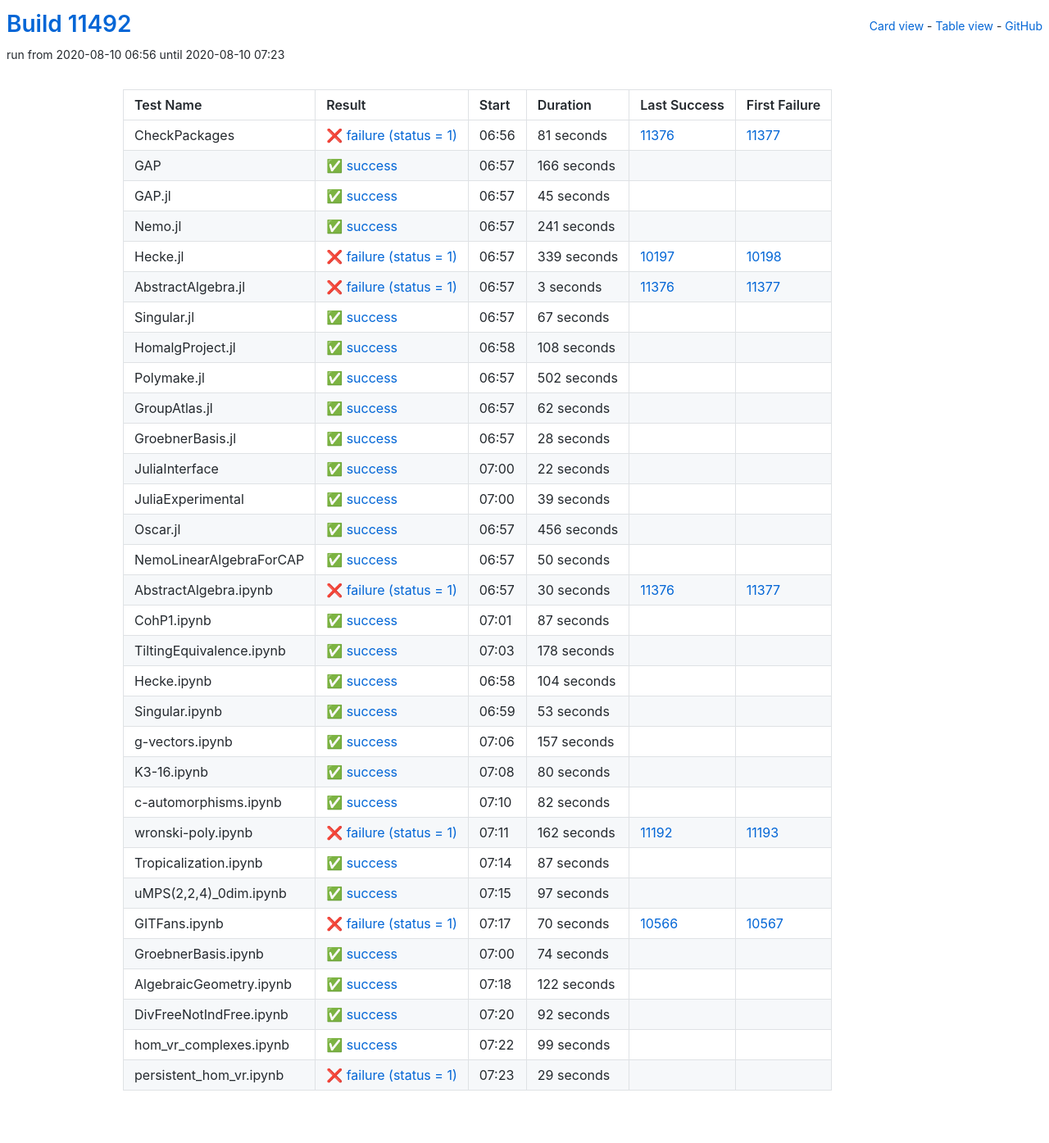
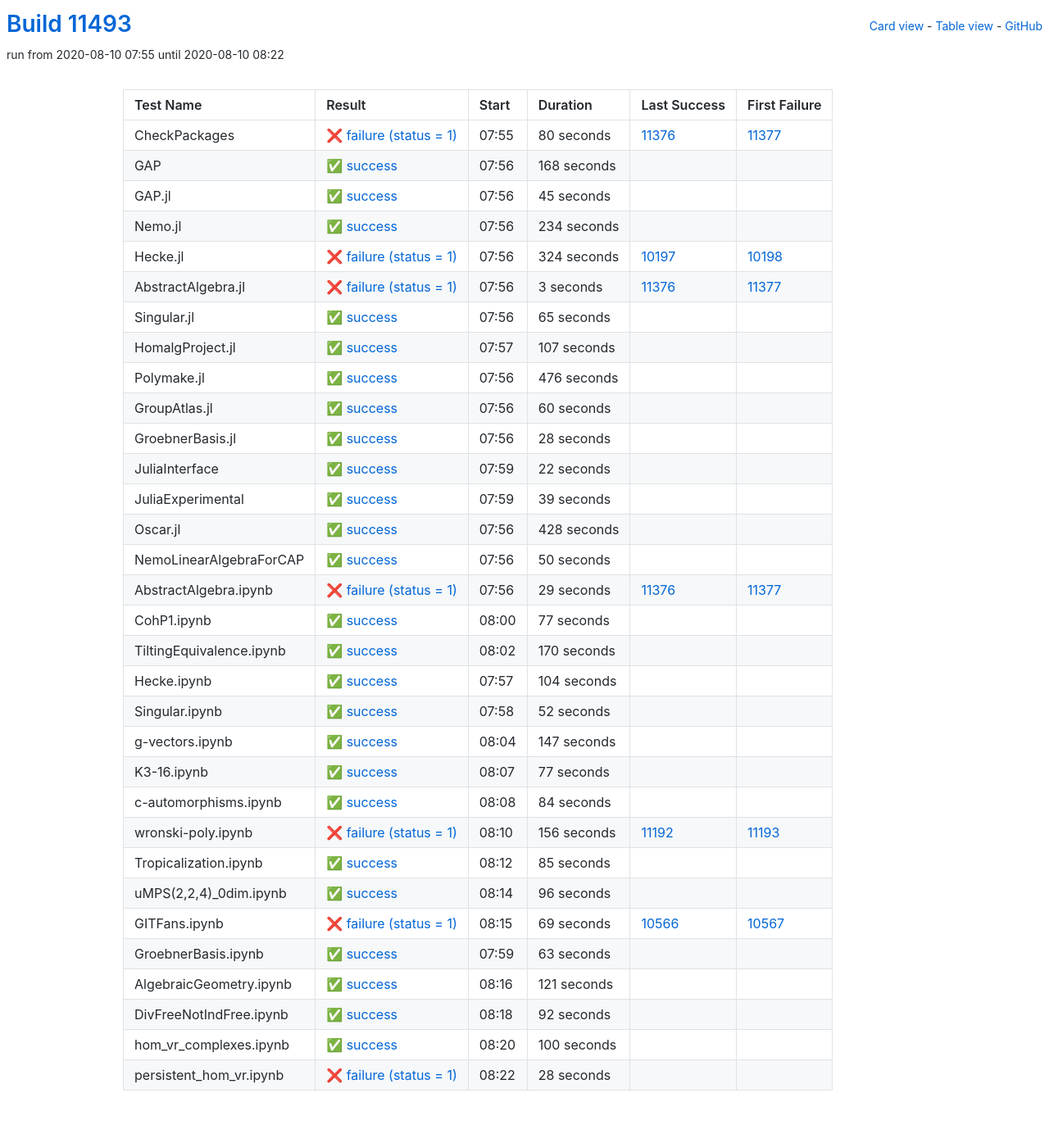
Before and after one commit to oscar-system/oscar-ci-status, a Jekyll site: the page built from table.html, in a window 1280 px wide. Shown: the whole page at 82% size. Built offline with Jekyll 4.4.1, drawn with Linux system fonts in a browser that asks for light colours.

Commit message:
Build #11493

```diff
--- a/_data/ci.yml
+++ b/_data/ci.yml
@@ -1,6 +1,6 @@
 ---
-build: 11492
-build_url: https://oscarci.mathematik.uni-kl.de/job/oscar/11492/
+build: 11493
+build_url: https://oscarci.mathematik.uni-kl.de/job/oscar/11493/
 job: oscar
 organization: oscar-system
 repo: oscar-ci-status
@@ -8,32 +8,32 @@
 tests:
 - name: CheckPackages
   id: checkpackages
-  log: https://oscarci.mathematik.uni-kl.de/job/oscar/11492/artifact/logs/build-11492/CheckPackages.log
-  start: 2020-08-10 06:56
+  log: https://oscarci.mathematik.uni-kl.de/job/oscar/11493/artifact/logs/build-11493/CheckPackages.log
+  start: 2020-08-10 07:55
   success: false
   exitcode: 1
   status: failure
-  duration: 81
+  duration: 80
   last_success: 11376
   last_success_url: https://oscarci.mathematik.uni-kl.de/job/oscar/11376/
   first_failure: 11377
   first_failure_url: https://oscarci.mathematik.uni-kl.de/job/oscar/11377/
 - name: GAP
   id: gap
-  log: https://oscarci.mathematik.uni-kl.de/job/oscar/11492/artifact/logs/build-11492/GAP.log
-  start: 2020-08-10 06:57
+  log: https://oscarci.mathematik.uni-kl.de/job/oscar/11493/artifact/logs/build-11493/GAP.log
+  start: 2020-08-10 07:56
   success: true
   exitcode: 0
   status: success
-  duration: 166
+  duration: 168
   last_success: false
   last_success_url:
   first_failure: false
   first_failure_url:
 - name: GAP.jl
   id: gap-jl
-  log: https://oscarci.mathematik.uni-kl.de/job/oscar/11492/artifact/logs/build-11492/GAP.jl.log
-  start: 2020-08-10 06:57
+  log: https://oscarci.mathematik.uni-kl.de/job/oscar/11493/artifact/logs/build-11493/GAP.jl.log
+  start: 2020-08-10 07:56
   success: true
   exitcode: 0
   status: success
@@ -44,32 +44,32 @@
   first_failure_url:
 - name: Nemo.jl
   id: nemo-jl
-  log: https://oscarci.mathematik.uni-kl.de/job/oscar/11492/artifact/logs/build-11492/Nemo.jl.log
-  start: 2020-08-10 06:57
+  log: https://oscarci.mathematik.uni-kl.de/job/oscar/11493/artifact/logs/build-11493/Nemo.jl.log
+  start: 2020-08-10 07:56
   success: true
   exitcode: 0
   status: success
-  duration: 241
+  duration: 234
   last_success: false
   last_success_url:
   first_failure: false
   first_failure_url:
 - name: Hecke.jl
   id: hecke-jl
-  log: https://oscarci.mathematik.uni-kl.de/job/oscar/11492/artifact/logs/build-11492/Hecke.jl.log
-  start: 2020-08-10 06:57
+  log: https://oscarci.mathematik.uni-kl.de/job/oscar/11493/artifact/logs/build-11493/Hecke.jl.log
+  start: 2020-08-10 07:56
   success: false
   exitcode: 1
   status: failure
-  duration: 339
+  duration: 324
   last_success: 10197
   last_success_url: https://oscarci.mathematik.uni-kl.de/job/oscar/10197/
   first_failure: 10198
   first_failure_url: https://oscarci.mathematik.uni-kl.de/job/oscar/10198/
 - name: AbstractAlgebra.jl
   id: abstractalgebra-jl
-  log: https://oscarci.mathematik.uni-kl.de/job/oscar/11492/artifact/logs/build-11492/AbstractAlgebra.jl.log
-  start: 2020-08-10 06:57
+  log: https://oscarci.mathematik.uni-kl.de/job/oscar/11493/artifact/logs/build-11493/AbstractAlgebra.jl.log
+  start: 2020-08-10 07:56
   success: false
   exitcode: 1
   status: failure
@@ -80,56 +80,56 @@
   first_failure_url: https://oscarci.mathematik.uni-kl.de/job/oscar/11377/
 - name: Singular.jl
   id: singular-jl
-  log: https://oscarci.mathematik.uni-kl.de/job/oscar/11492/artifact/logs/build-11492/Singular.jl.log
-  start: 2020-08-10 06:57
+  log: https://oscarci.mathematik.uni-kl.de/job/oscar/11493/artifact/logs/build-11493/Singular.jl.log
+  start: 2020-08-10 07:56
   success: true
   exitcode: 0
   status: success
-  duration: 67
+  duration: 65
   last_success: false
   last_success_url:
   first_failure: false
   first_failure_url:
 - name: HomalgProject.jl
   id: homalgproject-jl
-  log: https://oscarci.mathematik.uni-kl.de/job/oscar/11492/artifact/logs/build-11492/HomalgProject.jl.log
-  start: 2020-08-10 06:58
+  log: https://oscarci.mathematik.uni-kl.de/job/oscar/11493/artifact/logs/build-11493/HomalgProject.jl.log
+  start: 2020-08-10 07:57
   success: true
   exitcode: 0
   status: success
-  duration: 108
+  duration: 107
   last_success: false
   last_success_url:
   first_failure: false
   first_failure_url:
 - name: Polymake.jl
   id: polymake-jl
-  log: https://oscarci.mathematik.uni-kl.de/job/oscar/11492/artifact/logs/build-11492/Polymake.jl.log
-  start: 2020-08-10 06:57
+  log: https://oscarci.mathematik.uni-kl.de/job/oscar/11493/artifact/logs/build-11493/Polymake.jl.log
+  start: 2020-08-10 07:56
   success: true
   exitcode: 0
   status: success
-  duration: 502
+  duration: 476
   last_success: false
   last_success_url:
   first_failure: false
   first_failure_url:
 - name: GroupAtlas.jl
   id: groupatlas-jl
-  log: https://oscarci.mathematik.uni-kl.de/job/oscar/11492/artifact/logs/build-11492/GroupAtlas.jl.log
-  start: 2020-08-10 06:57
+  log: https://oscarci.mathematik.uni-kl.de/job/oscar/11493/artifact/logs/build-11493/GroupAtlas.jl.log
+  start: 2020-08-10 07:56
   success: true
   exitcode: 0
   status: success
-  duration: 62
+  duration: 60
   last_success: false
   last_success_url:
   first_failure: false
   first_failure_url:
 - name: GroebnerBasis.jl
   id: groebnerbasis-jl
-  log: https://oscarci.mathematik.uni-kl.de/job/oscar/11492/artifact/logs/build-11492/GroebnerBasis.jl.log
-  start: 2020-08-10 06:57
+  log: https://oscarci.mathematik.uni-kl.de/job/oscar/11493/artifact/logs/build-11493/GroebnerBasis.jl.log
+  start: 2020-08-10 07:56
   success: true
   exitcode: 0
   status: success
@@ -140,8 +140,8 @@
   first_failure_url:
 - name: JuliaInterface
   id: juliainterface
-  log: https://oscarci.mathematik.uni-kl.de/job/oscar/11492/artifact/logs/build-11492/JuliaInterface.log
-  start: 2020-08-10 07:00
+  log: https://oscarci.mathematik.uni-kl.de/job/oscar/11493/artifact/logs/build-11493/JuliaInterface.log
+  start: 2020-08-10 07:59
   success: true
   exitcode: 0
   status: success
@@ -152,8 +152,8 @@
   first_failure_url:
 - name: JuliaExperimental
   id: juliaexperimental
-  log: https://oscarci.mathematik.uni-kl.de/job/oscar/11492/artifact/logs/build-11492/JuliaExperimental.log
-  start: 2020-08-10 07:00
+  log: https://oscarci.mathematik.uni-kl.de/job/oscar/11493/artifact/logs/build-11493/JuliaExperimental.log
+  start: 2020-08-10 07:59
   success: true
   exitcode: 0
   status: success
@@ -164,20 +164,20 @@
   first_failure_url:
 - name: Oscar.jl
   id: oscar-jl
-  log: https://oscarci.mathematik.uni-kl.de/job/oscar/11492/artifact/logs/build-11492/Oscar.jl.log
-  start: 2020-08-10 06:57
+  log: https://oscarci.mathematik.uni-kl.de/job/oscar/11493/artifact/logs/build-11493/Oscar.jl.log
+  start: 2020-08-10 07:56
   success: true
   exitcode: 0
   status: success
-  duration: 456
+  duration: 428
   last_success: false
   last_success_url:
   first_failure: false
   first_failure_url:
 - name: NemoLinearAlgebraForCAP
   id: nemolinearalgebraforcap
-  log: https://oscarci.mathematik.uni-kl.de/job/oscar/11492/artifact/logs/build-11492/NemoLinearAlgebraForCAP.log
-  start: 2020-08-10 06:57
+  log: https://oscarci.mathematik.uni-kl.de/job/oscar/11493/artifact/logs/build-11493/NemoLinearAlgebraForCAP.log
+  start: 2020-08-10 07:56
   success: true
   exitcode: 0
   status: success
@@ -188,44 +188,44 @@
   first_failure_url:
 - name: AbstractAlgebra.ipynb
   id: abstractalgebra-ipynb
-  log: https://oscarci.mathematik.uni-kl.de/job/oscar/11492/artifact/logs/build-11492/AbstractAlgebra.ipynb.log
-  start: 2020-08-10 06:57
+  log: https://oscarci.mathematik.uni-kl.de/job/oscar/11493/artifact/logs/build-11493/AbstractAlgebra.ipynb.log
+  start: 2020-08-10 07:56
   success: false
   exitcode: 1
   status: failure
-  duration: 30
+  duration: 29
   last_success: 11376
   last_success_url: https://oscarci.mathematik.uni-kl.de/job/oscar/11376/
   first_failure: 11377
   first_failure_url: https://oscarci.mathematik.uni-kl.de/job/oscar/11377/
 - name: CohP1.ipynb
   id: cohp1-ipynb
-  log: https://oscarci.mathematik.uni-kl.de/job/oscar/11492/artifact/logs/build-11492/CohP1.ipynb.log
-  start: 2020-08-10 07:01
+  log: https://oscarci.mathematik.uni-kl.de/job/oscar/11493/artifact/logs/build-11493/CohP1.ipynb.log
+  start: 2020-08-10 08:00
   success: true
   exitcode: 0
   status: success
-  duration: 87
+  duration: 77
   last_success: false
   last_success_url:
   first_failure: false
   first_failure_url:
 - name: TiltingEquivalence.ipynb
   id: tiltingequivalence-ipynb
-  log: https://oscarci.mathematik.uni-kl.de/job/oscar/11492/artifact/logs/build-11492/TiltingEquivalence.ipynb.log
-  start: 2020-08-10 07:03
+  log: https://oscarci.mathematik.uni-kl.de/job/oscar/11493/artifact/logs/build-11493/TiltingEquivalence.ipynb.log
+  start: 2020-08-10 08:02
   success: true
   exitcode: 0
   status: success
-  duration: 178
+  duration: 170
   last_success: false
   last_success_url:
   first_failure: false
   first_failure_url:
 - name: Hecke.ipynb
   id: hecke-ipynb
-  log: https://oscarci.mathematik.uni-kl.de/job/oscar/11492/artifact/logs/build-11492/Hecke.ipynb.log
-  start: 2020-08-10 06:58
+  log: https://oscarci.mathematik.uni-kl.de/job/oscar/11493/artifact/logs/build-11493/Hecke.ipynb.log
+  start: 2020-08-10 07:57
   success: true
   exitcode: 0
   status: success
@@ -236,128 +236,128 @@
   first_failure_url:
 - name: Singular.ipynb
   id: singular-ipynb
-  log: https://oscarci.mathematik.uni-kl.de/job/oscar/11492/artifact/logs/build-11492/Singular.ipynb.log
-  start: 2020-08-10 06:59
+  log: https://oscarci.mathematik.uni-kl.de/job/oscar/11493/artifact/logs/build-11493/Singular.ipynb.log
+  start: 2020-08-10 07:58
   success: true
   exitcode: 0
   status: success
-  duration: 53
+  duration: 52
   last_success: false
   last_success_url:
   first_failure: false
   first_failure_url:
 - name: g-vectors.ipynb
   id: g-vectors-ipynb
-  log: https://oscarci.mathematik.uni-kl.de/job/oscar/11492/artifact/logs/build-11492/g-vectors.ipynb.log
-  start: 2020-08-10 07:06
+  log: https://oscarci.mathematik.uni-kl.de/job/oscar/11493/artifact/logs/build-11493/g-vectors.ipynb.log
+  start: 2020-08-10 08:04
   success: true
   exitcode: 0
   status: success
-  duration: 157
+  duration: 147
   last_success: false
   last_success_url:
   first_failure: false
   first_failure_url:
 - name: K3-16.ipynb
   id: k3-16-ipynb
-  log: https://oscarci.mathematik.uni-kl.de/job/oscar/11492/artifact/logs/build-11492/K3-16.ipynb.log
-  start: 2020-08-10 07:08
+  log: https://oscarci.mathematik.uni-kl.de/job/oscar/11493/artifact/logs/build-11493/K3-16.ipynb.log
+  start: 2020-08-10 08:07
   success: true
   exitcode: 0
   status: success
-  duration: 80
+  duration: 77
   last_success: false
   last_success_url:
   first_failure: false
   first_failure_url:
 - name: c-automorphisms.ipynb
   id: c-automorphisms-ipynb
-  log: https://oscarci.mathematik.uni-kl.de/job/oscar/11492/artifact/logs/build-11492/c-automorphisms.ipynb.log
-  start: 2020-08-10 07:10
+  log: https://oscarci.mathematik.uni-kl.de/job/oscar/11493/artifact/logs/build-11493/c-automorphisms.ipynb.log
+  start: 2020-08-10 08:08
   success: true
   exitcode: 0
   status: success
-  duration: 82
+  duration: 84
   last_success: false
   last_success_url:
   first_failure: false
   first_failure_url:
 - name: wronski-poly.ipynb
   id: wronski-poly-ipynb
-  log: https://oscarci.mathematik.uni-kl.de/job/oscar/11492/artifact/logs/build-11492/wronski-poly.ipynb.log
-  start: 2020-08-10 07:11
+  log: https://oscarci.mathematik.uni-kl.de/job/oscar/11493/artifact/logs/build-11493/wronski-poly.ipynb.log
+  start: 2020-08-10 08:10
   success: false
   exitcode: 1
   status: failure
-  duration: 162
+  duration: 156
   last_success: 11192
   last_success_url: https://oscarci.mathematik.uni-kl.de/job/oscar/11192/
   first_failure: 11193
   first_failure_url: https://oscarci.mathematik.uni-kl.de/job/oscar/11193/
 - name: Tropicalization.ipynb
   id: tropicalization-ipynb
-  log: https://oscarci.mathematik.uni-kl.de/job/oscar/11492/artifact/logs/build-11492/Tropicalization.ipynb.log
-  start: 2020-08-10 07:14
+  log: https://oscarci.mathematik.uni-kl.de/job/oscar/11493/artifact/logs/build-11493/Tropicalization.ipynb.log
+  start: 2020-08-10 08:12
   success: true
   exitcode: 0
   status: success
-  duration: 87
+  duration: 85
   last_success: false
   last_success_url:
   first_failure: false
   first_failure_url:
 - name: uMPS(2,2,4)_0dim.ipynb
   id: umps-2-2-4-0dim-ipynb
-  log: https://oscarci.mathematik.uni-kl.de/job/oscar/11492/artifact/logs/build-11492/uMPS-2-2-4-_0dim.ipynb.log
-  start: 2020-08-10 07:15
+  log: https://oscarci.mathematik.uni-kl.de/job/oscar/11493/artifact/logs/build-11493/uMPS-2-2-4-_0dim.ipynb.log
+  start: 2020-08-10 08:14
   success: true
   exitcode: 0
   status: success
-  duration: 97
+  duration: 96
   last_success: false
   last_success_url:
   first_failure: false
   first_failure_url:
 - name: GITFans.ipynb
   id: gitfans-ipynb
-  log: https://oscarci.mathematik.uni-kl.de/job/oscar/11492/artifact/logs/build-11492/GITFans.ipynb.log
-  start: 2020-08-10 07:17
+  log: https://oscarci.mathematik.uni-kl.de/job/oscar/11493/artifact/logs/build-11493/GITFans.ipynb.log
+  start: 2020-08-10 08:15
   success: false
   exitcode: 1
   status: failure
-  duration: 70
+  duration: 69
   last_success: 10566
   last_success_url: https://oscarci.mathematik.uni-kl.de/job/oscar/10566/
   first_failure: 10567
   first_failure_url: https://oscarci.mathematik.uni-kl.de/job/oscar/10567/
 - name: GroebnerBasis.ipynb
   id: groebnerbasis-ipynb
-  log: https://oscarci.mathematik.uni-kl.de/job/oscar/11492/artifact/logs/build-11492/GroebnerBasis.ipynb.log
-  start: 2020-08-10 07:00
+  log: https://oscarci.mathematik.uni-kl.de/job/oscar/11493/artifact/logs/build-11493/GroebnerBasis.ipynb.log
+  start: 2020-08-10 07:59
   success: true
   exitcode: 0
   status: success
-  duration: 74
+  duration: 63
   last_success: false
   last_success_url:
   first_failure: false
   first_failure_url:
 - name: AlgebraicGeometry.ipynb
   id: algebraicgeometry-ipynb
-  log: https://oscarci.mathematik.uni-kl.de/job/oscar/11492/artifact/logs/build-11492/AlgebraicGeometry.ipynb.log
-  start: 2020-08-10 07:18
+  log: https://oscarci.mathematik.uni-kl.de/job/oscar/11493/artifact/logs/build-11493/AlgebraicGeometry.ipynb.log
+  start: 2020-08-10 08:16
   success: true
   exitcode: 0
   status: success
-  duration: 122
+  duration: 121
   last_success: false
   last_success_url:
   first_failure: false
   first_failure_url:
 - name: DivFreeNotIndFree.ipynb
   id: divfreenotindfree-ipynb
-  log: https://oscarci.mathematik.uni-kl.de/job/oscar/11492/artifact/logs/build-11492/DivFreeNotIndFree.ipynb.log
-  start: 2020-08-10 07:20
+  log: https://oscarci.mathematik.uni-kl.de/job/oscar/11493/artifact/logs/build-11493/DivFreeNotIndFree.ipynb.log
+  start: 2020-08-10 08:18
   success: true
   exitcode: 0
   status: success
@@ -368,24 +368,24 @@
   first_failure_url:
 - name: hom_vr_complexes.ipynb
   id: hom-vr-complexes-ipynb
-  log: https://oscarci.mathematik.uni-kl.de/job/oscar/11492/artifact/logs/build-11492/hom_vr_complexes.ipynb.log
-  start: 2020-08-10 07:22
+  log: https://oscarci.mathematik.uni-kl.de/job/oscar/11493/artifact/logs/build-11493/hom_vr_complexes.ipynb.log
+  start: 2020-08-10 08:20
   success: true
   exitcode: 0
   status: success
-  duration: 99
+  duration: 100
   last_success: false
   last_success_url:
   first_failure: false
   first_failure_url:
 - name: persistent_hom_vr.ipynb
   id: persistent-hom-vr-ipynb
-  log: https://oscarci.mathematik.uni-kl.de/job/oscar/11492/artifact/logs/build-11492/persistent_hom_vr.ipynb.log
-  start: 2020-08-10 07:23
+  log: https://oscarci.mathematik.uni-kl.de/job/oscar/11493/artifact/logs/build-11493/persistent_hom_vr.ipynb.log
+  start: 2020-08-10 08:22
   success: false
   exitcode: 1
   status: failure
-  duration: 29
+  duration: 28
   last_success: false
   last_success_url:
   first_failure: false
```
Also changed, not shown: README.md.
